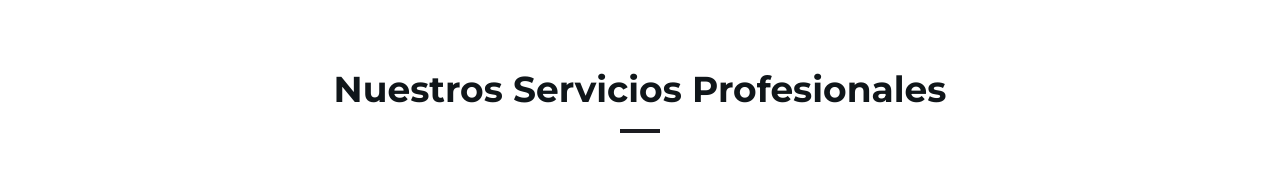
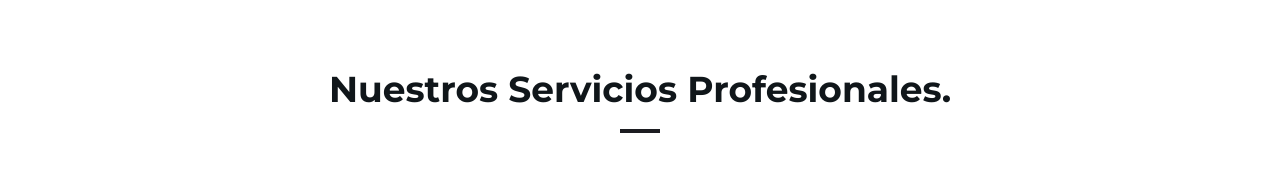
Before and after one commit to NahuelGoldy/landing-page, a plain HTML site: page index.html in a window 1280 px wide. Shown: the part 2457-2640 px from the top of the page. Drawn offline with Linux system fonts and the light colour scheme.

Commit message:
agregue punto

```diff
--- a/index.html
+++ b/index.html
@@ -324,7 +324,7 @@
 
 				<!-- Section header -->
 				<div class="section-header text-center">
-					<h2 class="title">Nuestros servicios profesionales</h2>
+					<h2 class="title">Nuestros servicios profesionales.</h2>
 				</div>
 				<!-- /Section header -->
 
```
